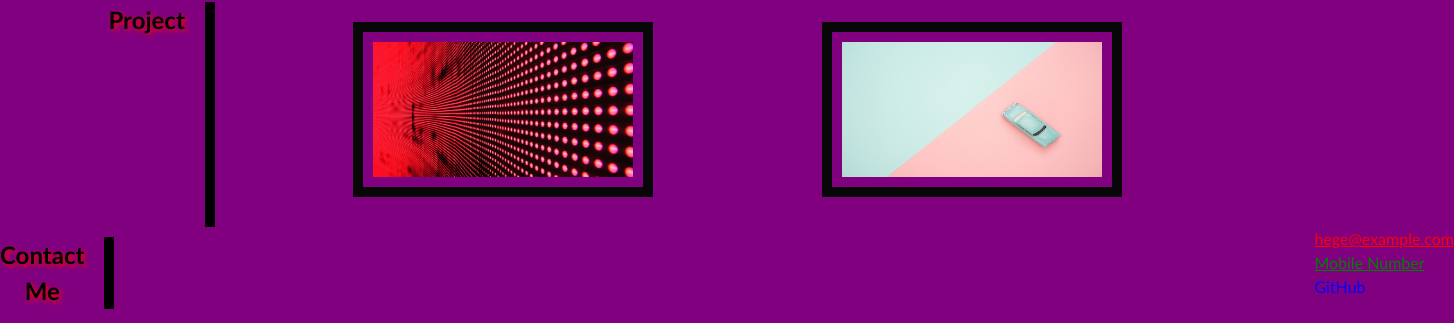
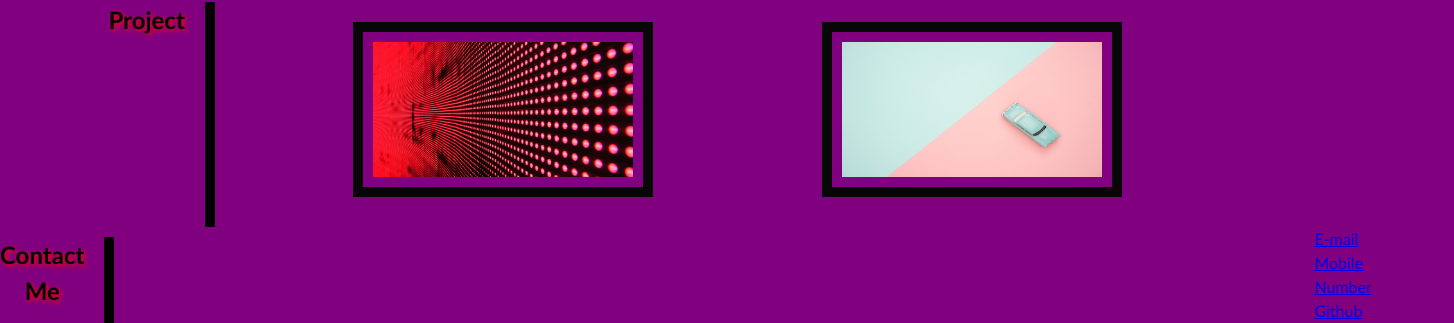
Before and after one commit to Bilkis2023/Challenge-2, a plain HTML site: page challenge/starter/index.html in a window 1280 px wide. Shown: the part 1005-1328 px from the top of the page, 1454 px wide, since content can reach past the window. Drawn offline with Linux system fonts and the light colour scheme.

Commit message:
fixed: links

```diff
--- a/challenge/starter/css/style.css
+++ b/challenge/starter/css/style.css
@@ -131,6 +131,10 @@ h2 {
 
 .workSection h2 {
   text-shadow: 2px 2px 5px red;
+}
+
+a:hover {
+  background-color: hsl(81, 94%, 51%);
 }
 
 .workImage-2 {
--- a/challenge/starter/index.html
+++ b/challenge/starter/index.html
@@ -59,8 +59,8 @@
       <a href="https://www.google.com/">
         <img src="./images/02-portfolio-2.jpg" class="workImage-1" alt=""></a>
 
-        <a href="https://www.linkedin.com/in/feed/">
-      <img src="./images/02-portfolio-4.jpg" class="workImage-2" alt=""></a>
+      <a href="https://www.linkedin.com/in/feed/">
+        <img src="./images/02-portfolio-4.jpg" class="workImage-2" alt=""></a>
 
     </section>
 
@@ -78,11 +78,13 @@
       <h2>Contact Me</h2>
       <div class="contact-info">
 
-        <a href="mailto:hege@example.com" id="contactmee-mail">hege@example.com</a>
+        <a href="bilkis.naher@yahoo.co.uk">E-mail</a>
 
-        <a href=" 0044... ... " id="contactmemobilenumber"> Mobile Number</a>
+        <a href="+447492396946"> Mobile Number</a>
 
-        <a herf="https://github.com/Bilkis2023/Challenge-2" id="contactmegithub"> GitHub</a>
+        <a href="https://github.com/Bilkis2023/Challenge-2">Github</a>
+
+
 
       </div>
     </section>
```
